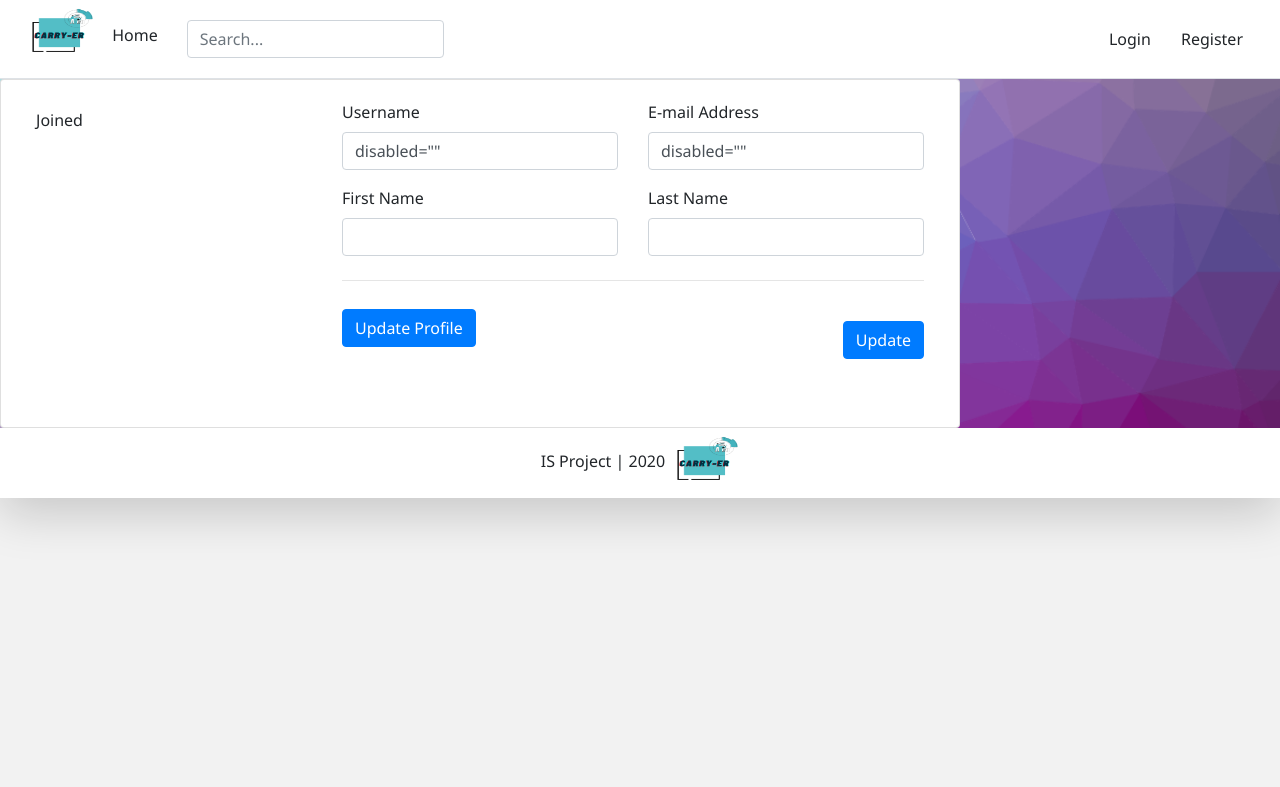
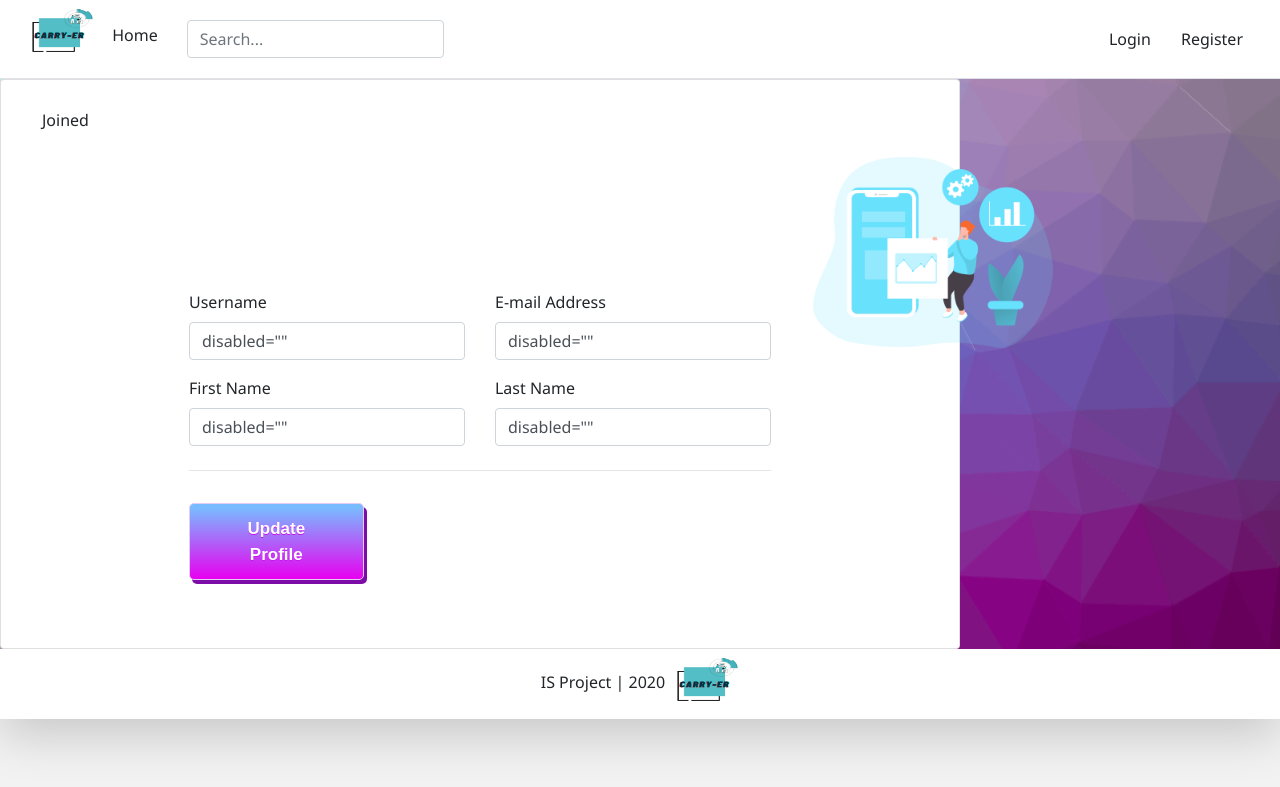
Before and after one commit to sorinaioja/is_project, a Django app: page /userprofile/ in a window 1280 px wide. Shown: the top 787 px of the page. Run offline with Django 3.2, Linux system fonts and the light colour scheme; some libraries are stand-ins or nearby versions.

Commit message:
final user profile update

```diff
--- a/src/ISProject/urls.py
+++ b/src/ISProject/urls.py
@@ -44,7 +44,7 @@ urlpatterns = [
     path('compprofile/', companyprofile_view, name='compprofile'),
     path('userprofile/', userprofile_view, name='userprofile'),
     path('update_user', edit_user_profile_view, name='update_user'),
-    path('user_update', user_profile_update, name='update_user'),
+    path('user_update', user_profile_update, name='user_update'),
     path('company_profile/', companyprofile_view, name='compprofile'),
     path('company_update/', company_profile_update, name='update_company'),
     path('present_companies/', present_companies_view, name='companies'),
--- a/src/account/templates/account/userprofile.html
+++ b/src/account/templates/account/userprofile.html
@@ -5,6 +5,46 @@
 
 {% include 'account/user_css.html' %}
 
+<style>
+.myButton {
+	box-shadow: 3px 4px 0px 0px #7c0da8;
+	background:linear-gradient(to bottom, #79bbff 5%, #e800f0 100%);
+	background-color:#79bbff;
+	border-radius:5px;
+	border:1px solid #e4cbf2;
+	display:inline-block;
+	cursor:pointer;
+	color:#ffffff;
+	font-family:Arial;
+	font-size:17px;
+	font-weight:bold;
+	padding:12px 44px;
+	text-decoration:none;
+	text-shadow:0px 1px 0px #c817eb;
+	position: relative;
+	margin-top:50px;
+	width: 30%;
+
+
+}
+.myButton:hover {
+	background:linear-gradient(to bottom, #e800f0 5%, #79bbff 100%);
+	background-color:#e800f0;
+}
+.myButton:active {
+	position:relative;
+	top:1px;
+}
+a{
+color:white;
+}
+.imagine {
+  width: 40%;
+  position:relative;
+  left: 80%;
+  top:30%;
+}
+</style>
 
 <div class="card w-75">
   <div class="card-body">
@@ -23,6 +63,11 @@
                     </div>
                 </div>
             </div>
+
+        </div>
+
+        <div class="wizard">
+            <img class="imagine"src="./../../static/isproject/set.png" />
 
         </div>
         <!-- Profile Settings-->
@@ -44,13 +89,13 @@
                 <div class="col-md-6">
                     <div class="form-group">
                         <label for="account-first_name">First Name</label>
-                        <input class="form-control" type="text" id="account-first_name" required="" value={{request.user.applicant.first_name}}>
+                        <input class="form-control" type="text" id="account-first_name" required="" value={{request.user.applicant.first_name}} disabled="">
                     </div>
                 </div>
                  <div class="col-md-6">
                     <div class="form-group">
                         <label for="account-last_name">Last Name</label>
-                        <input class="form-control" type="text" id="account-last_name"  required="" value={{request.user.applicant.last_name}}>
+                        <input class="form-control" type="text" id="account-last_name"  required="" value={{request.user.applicant.last_name}} disabled="">
                     </div>
                 </div>
 
@@ -58,8 +103,8 @@
                     <hr class="mt-2 mb-3">
                     <div class="d-flex flex-wrap justify-content-between align-items-center">
 
-                        <button class="btn btn-style-1 btn-primary" type="submit" data-toast="" data-toast-position="topRight" data-toast-type="success" data-toast-icon="fe-icon-check-circle" data-toast-title="Success!" data-toast-message="Your profile updated successfuly.">Update Profile</button>
-                        <button class="mt-4 btn btn-primary" href="{% url 'update_user'%}">Update</button>
+<!--                        <button class="btn btn-style-1 btn-primary" type="submit" data-toast="" data-toast-position="topRight" data-toast-type="success" data-toast-icon="fe-icon-check-circle" data-toast-title="Success!" data-toast-message="Your profile updated successfuly." > <a href="{% url 'update_user'%}">Update Profile</a></button>-->
+                        <button class="myButton btn-style-1 btn-primary" type="submit" style="margin-top:16px"> <a href="{% url 'update_user' %}">Update Profile</a></button>
 <!--                        <button class="myButton" type="submit">Update Profile</button>-->
                     </div>
 
```
